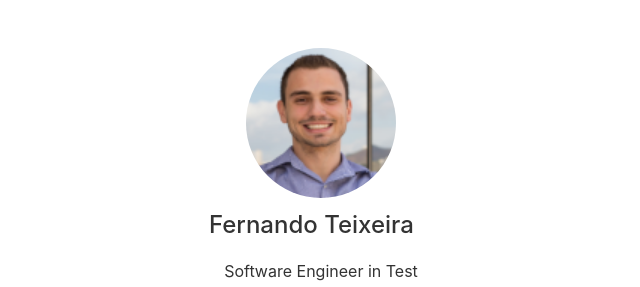
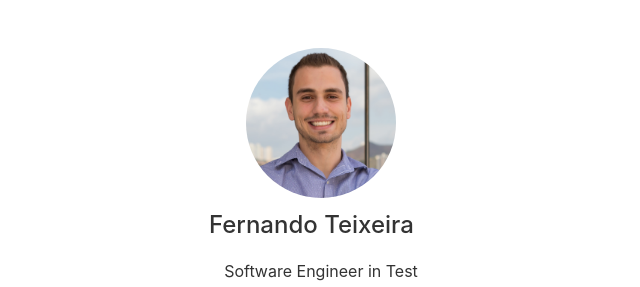
Before and after one commit to teixeira-fernando/teixeira-fernando.github.io, a Jekyll site: the page built from index.html, in a window 1280 px wide. Shown: the top 287 px of the page, without its empty margins (319-959 px from the left). Built offline with Jekyll 4.4.1, drawn with Linux system fonts in a browser that asks for light colours; nearby versions of some CDN libraries.

Commit message:
updating profile picture

```diff
--- a/_config.yml
+++ b/_config.yml
@@ -6,18 +6,16 @@
 tagline: Links  # Set your preferred page title
 description: Software Engineer in Test  # Also used as a meta description
 favicon: https://picsum.photos/32/32 # Path / URL to the favicon of your website (e.g., 'assets/images/favicon.png')
-logo: assets/images/profile_Fernando_Teixeira_reduced.png # Path / URL to the logo (e.g., 'assets/images/logo.png')
+logo: assets/images/profile_min_Fernando Teixeira.png # Path / URL to the logo (e.g., 'assets/images/logo.png')
 url: https://teixeira-fernando.github.io # URL of your website
 locale: en_GB # The value specifies the locale in which these tags are marked up. It follows the format `language_TERRITORY`.
 ga4: G-XXXXXXX # Google Analytics 4 measurement ID (optional). Remove it if not needed.
-twitter:
-  username: DigiMalayali # Used for SEO
 image:
-  path: assets/images/profile_Fernando_Teixeira_reduced.png # Used for SEO
+  path: assets/images/profile_min_Fernando Teixeira.png # Used for SEO
   type: png # File format of image. Change according to your image. Supported types: https://en.wikipedia.org/wiki/Media_type#Common_examples
-  height: 100 # Pixels
-  width: 100
-  alt: logo
+  height: 200 # Pixels
+  width: 192
+  alt:
 
 # Verified Badge Configuration
 badge: true  # Set to 'true' or 'false' to enable / disable the badge
```
Also changed, not shown: assets/images/profile_Fernando_Teixeira_reduced.png (deleted), assets/images/profile_min_Fernando Teixeira.png (added), assets/images/profile_min_Fernando_Teixeira.png (deleted).
